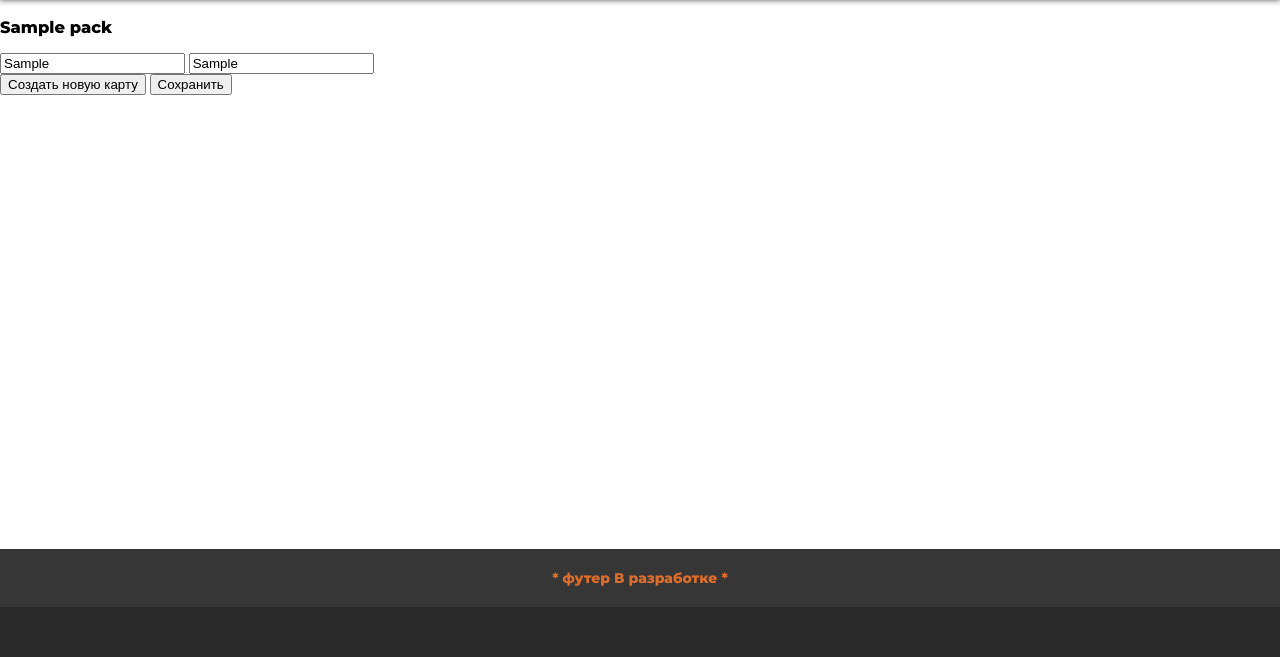
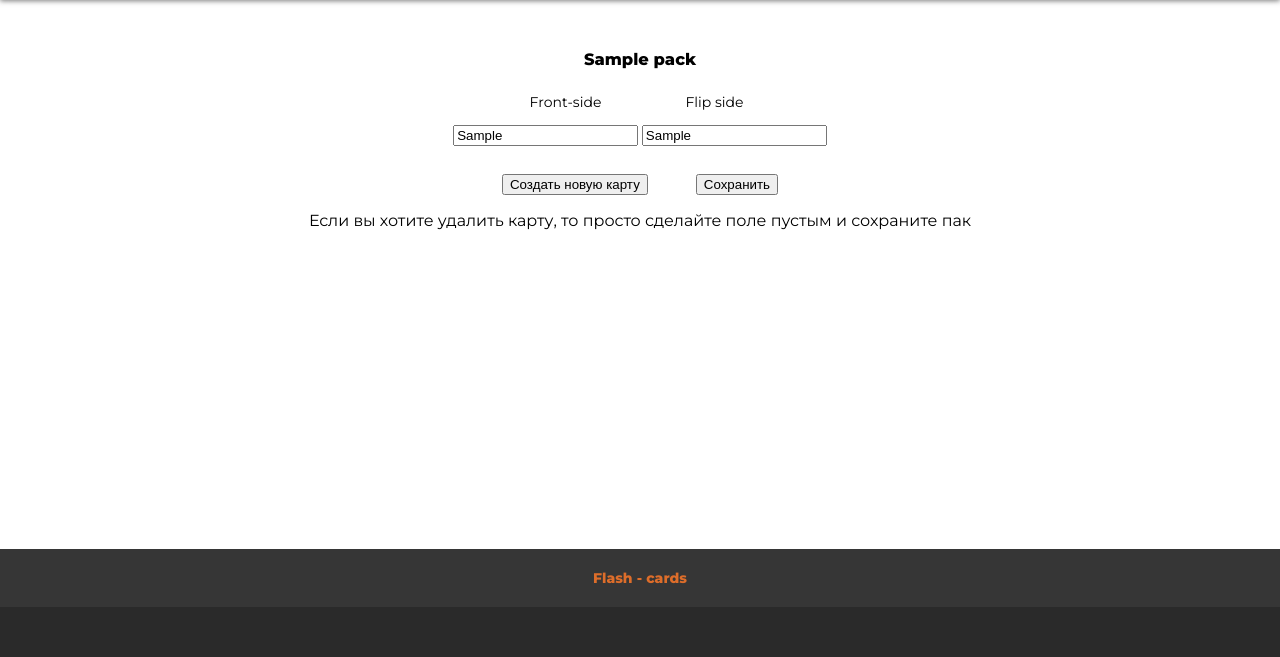
Before and after one commit to MichaelPotemkin/Flashcards, a Django app: page /edit/1 in a window 1280 px wide. Shown: the part 143-800 px from the top of the page. Run offline with Django 4.2, Linux system fonts and the light colour scheme; a user stored in the database is signed in; tables that the repository leaves empty hold one stand-in row (values such as "Sample post"); parts of the project's set-up code (start-up, migrations or seed data) failed here and were passed over.

Commit message:
style changes

```diff
--- a/static/css/style.css
+++ b/static/css/style.css
@@ -134,6 +134,10 @@ label{
 .login-position-block .position-login-btn{
     display: flex;
     justify-content: center;
+}
+.login__register-link{
+    margin-top: 1.2em;
+    color: black;
 }
 
 .form-size{
@@ -599,6 +603,41 @@ footer{
     margin-top: 2em;
 }
 
+
+.table-p-edit{
+    width: 149px;
+    text-align: center;
+}
+.wrapper-table-p-edit{
+    display: flex;
+}
+.edit-content-wrapper{
+    display: flex;
+    flex-direction: column;
+    align-items: center;
+}
+.edit-title{
+    text-align: center;
+    margin: 3em 0 10px 0;
+}
+
+.edit-wrapper-buttons{
+    margin: 2em 0 0 0;
+    display: flex;
+    justify-content: center;
+}
+#create-card{
+    margin-right: 24px;
+}
+#save-element{
+    margin-left:  24px;
+}
+.create-content-wrapper{
+    display: flex;
+    flex-direction: column;
+    align-items: center;
+    margin: 4em 0 0 0;
+}
 /*?? ------------- MEDIA ------------ ??*/
 
 @media (max-width:1200px) {
@@ -691,6 +730,7 @@ footer{
         width: 50%;
     }
 
+
     /*?---- Адаптив страницы профиля -----?*/
 
     .profile-section-wrapper{
--- a/templates/base.html
+++ b/templates/base.html
@@ -79,7 +79,7 @@
     <!-- ФУТЕР -->
     <footer>
         <div class="background-footer-up">
-            <p class="footer-text"><strong>* футер В разработке *</strong></p>
+            <p class="footer-text"><strong>Flash - cards</strong></p>
         </div>
         <div class="background-footer-down"></div>
     </footer>
--- a/templates/cards/edit.html
+++ b/templates/cards/edit.html
@@ -3,7 +3,13 @@
 
 {% block content %}
     {% if user.is_authenticated %}
-        <h3>{{ pack.title }}</h3>
+        <h3 class="edit-title">{{ pack.title }}</h3>
+        <div class="edit-content-wrapper">
+            <div class="wrapper-table-p-edit">
+                <p class="table-p-edit">Front-side</p>
+                <p class="table-p-edit">Flip side</p>
+            </div>
+
         {% if user == pack.author %}
             <form action="{% url 'edit' pack.id %}" method="POST">
                 {% csrf_token %}
@@ -22,10 +28,14 @@
                 <div id="empty-form" class="hidden">
                     {{ formset.empty_form.as_table }}
                 </div>
-                <button id="create-card" type="button">Создать новую карту</button>
+                <div class="edit-wrapper-buttons">
+                    <button id="create-card" type="button">Создать новую карту</button>
 
-                <input name="submit" type="submit" value="Сохранить">
+                    <input id="save-element" name="submit" type="submit" value="Сохранить">
+                </div>
             </form>
+            </div>
+            <p class="error-text">Если вы хотите удалить карту, то просто сделайте поле пустым и сохраните пак</p>
         {% else %}
             <h1>You don't have permission to edit this pack.</h1>
         {% endif %}
--- a/templates/registration/login.html
+++ b/templates/registration/login.html
@@ -11,6 +11,9 @@
         <div class="position-login-btn">
             <button class="intro-btn">Войти</button>
         </div>
+            <div class="position-login-btn">
+                <a class="login__register-link" href="{% url 'register' %}">Зарегистрироваться</a>
+            </div>
         </form>
     </div>
     <script src={% static "script/app.js" %}></script>
--- a/templates/registration/register.html
+++ b/templates/registration/register.html
@@ -9,6 +9,9 @@
             {% csrf_token %}
             {{ form.as_p }}
             <button class="intro-btn">Зарегистрироваться</button>
+            <div class="position-login-btn">
+                <a class="login__register-link" href="{% url 'login' %}">Войти</a>
+            </div>
         </form>
     </div>
 <script src={% static "script/app.js" %}></script>
```
Also changed, not shown: static/css/wheel.css (+8 -0 lines), static/script/wheel.js (+9 -1 lines), templates/cards/create.html (+8 -5 lines), templates/cards/wheel.html (+7 -7 lines).
